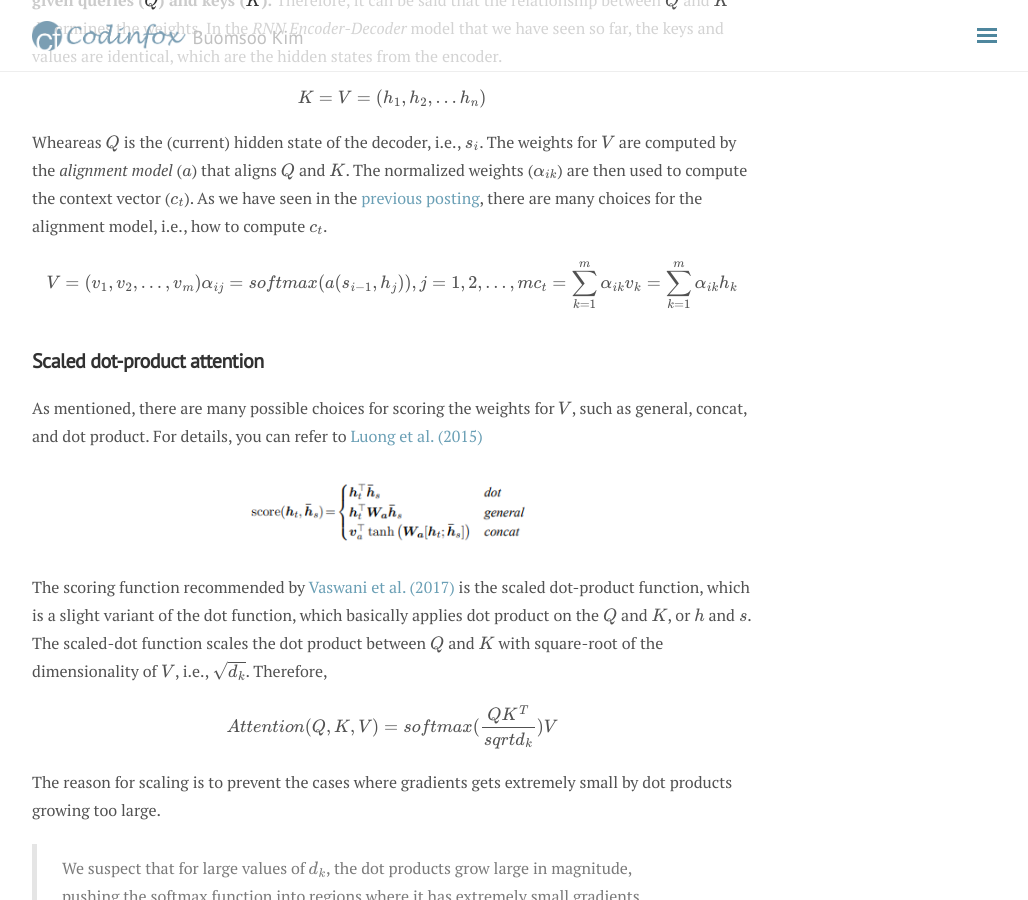
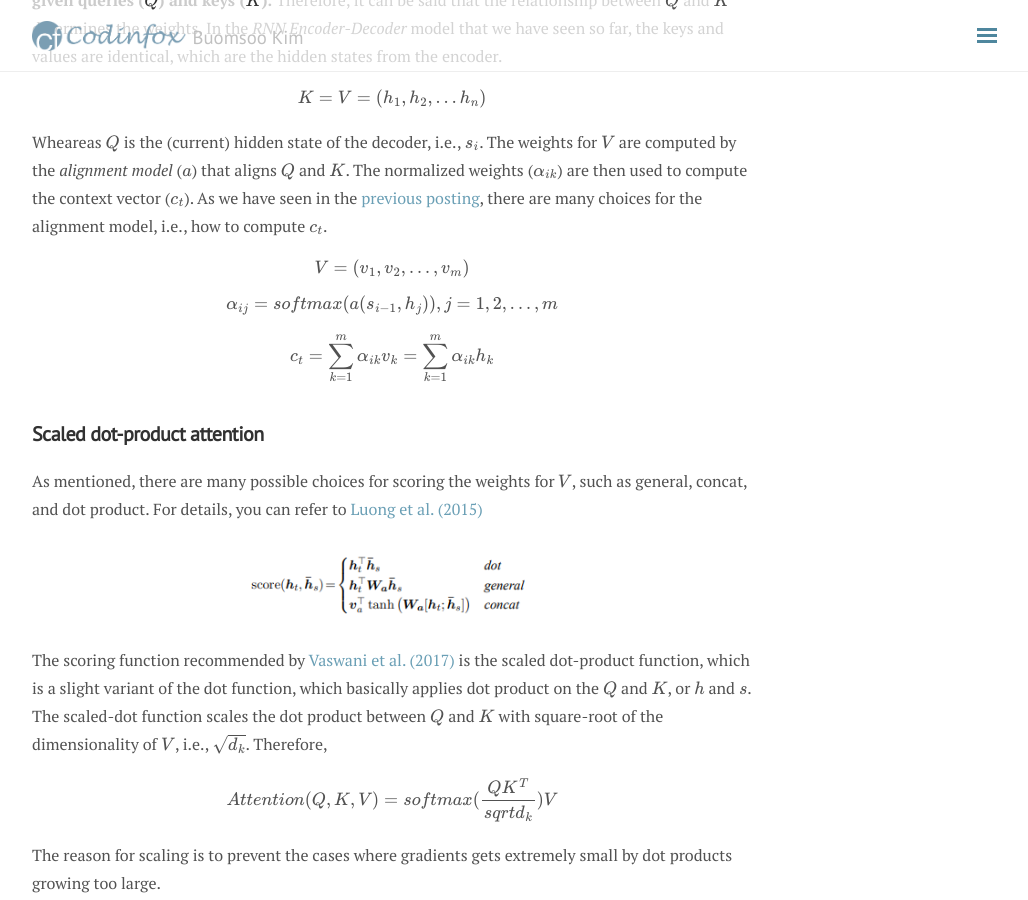
Before and after one commit to buomsoo-kim/buomsoo-kim.github.io, a Jekyll site: the page built from _posts/2020-04-19-Attention-mechanism-17.md.md, in a window 1280 px wide and 900 px high, scrolled down 796 px. Shown: the whole window, without its empty margins (248-1276 px from the left). Built offline with Jekyll 4.4.1, drawn with Linux system fonts in a browser that asks for light colours; nearby versions of some CDN libraries; formulas are drawn with MathJax 3; comment, search, counter and statistics services are not loaded; some of the changed text lies outside the part shown.

Commit message:
Update 2020-04-19-Attention-mechanism-17.md.md

```diff
--- a/_posts/2020-04-19-Attention-mechanism-17.md.md
+++ b/_posts/2020-04-19-Attention-mechanism-17.md.md
@@ -22,13 +22,11 @@ K = V = (h_1, h_2, ... h_n)
 
 Wheareas $Q$ is the (current) hidden state of the decoder, i.e., $s_i$. The weights for $V$ are computed by the *alignment model* ($a$) that aligns $Q$ and $K$. The normalized weights ($\alpha_{ik}$) are then used to compute the context vector ($c_t$). As we have seen in the [previous posting](https://buomsoo-kim.github.io/attention/2020/03/19/Attention-mechanism-13.md/), there are many choices for the alignment model, i.e., how to compute $c_t$.
 
+$$ V = (v_1, v_2, ..., v_m) $$
 
-\begin{equation}
-V = (v_1, v_2, ..., v_m) \newline
-\alpha_{ij} = softmax(a(s_{i-1}, h_j)), j = 1, 2, ..., m \newline
-c_t = \sum_{k=1}^{m} \alpha_{ik}v_k = \sum_{k=1}^{m} \alpha_{ik}h_k  \newline
-\end{equation}
+$$ \alpha_{ij} = softmax(a(s_{i-1}, h_j)), j = 1, 2, ..., m $$
 
+$$c_t = \sum_{k=1}^{m} \alpha_{ik}v_k = \sum_{k=1}^{m} \alpha_{ik}h_k $$
 
 
 ## Scaled dot-product attention
@@ -79,12 +77,10 @@ tokens in the sequence. To this end, we add "positional encodings" to the input
 
 Among many choices for positional encoding, the authors used sine and cosine functions. For each position $pos$ in the sequence and dimension $i$, encodings are obtained with below functions.
 
-\begin{split}
-\begin{equation}
-PE_{pos, 2i} = sin(\frac{pos}{10000^{2i/d_{model}}}) \\
-PE_{pos, 2i + 1} = cos(\frac{pos}{10000^{2i/d_{model}}})\\
-\end{equation}
-\end{split}
+
+$$PE_{pos, 2i} = sin(\frac{pos}{10000^{2i/d_{model}}}) $$
+$$ PE_{pos, 2i + 1} = cos(\frac{pos}{10000^{2i/d_{model}}})$$
+
 
 The dimension ($i$) spans through 1 to $d_model$, which is the dimensionality of the embedding space. Therefore, outputs from positional encoding have the same tensor size as the embedded sequences. They are added up and passed onto the next layer, which is *multi-head* attention.
 
```
